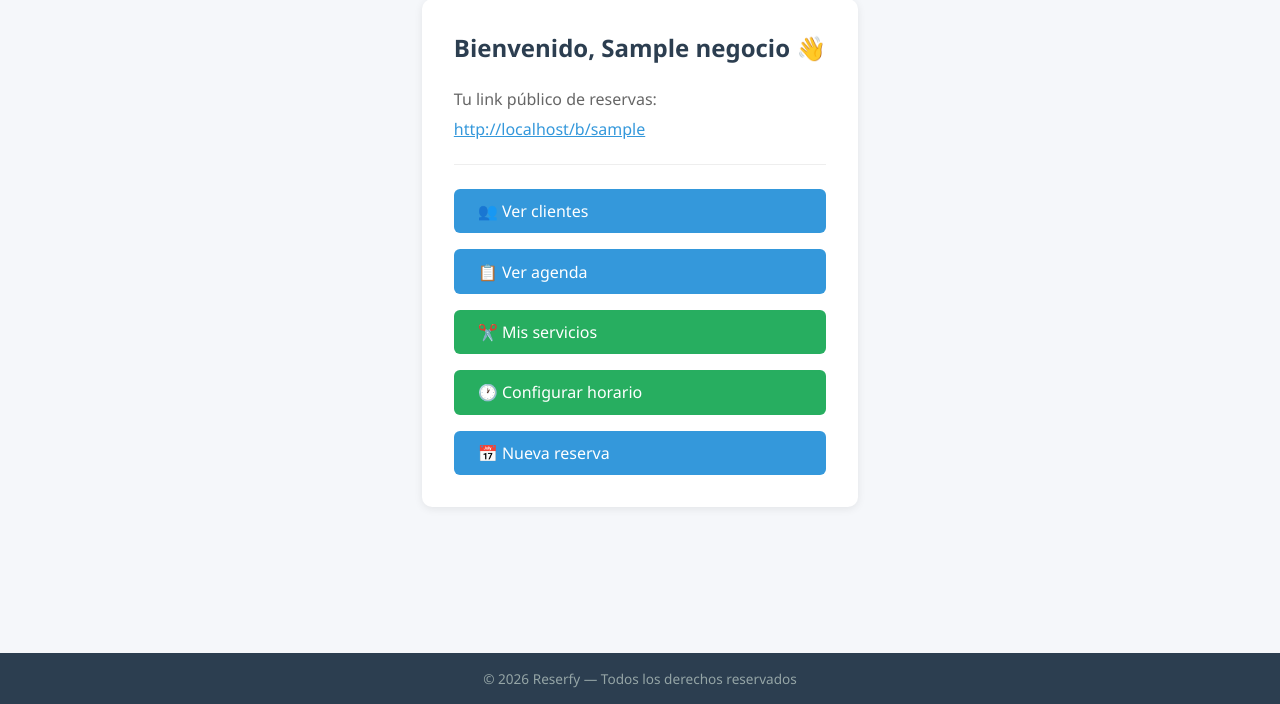
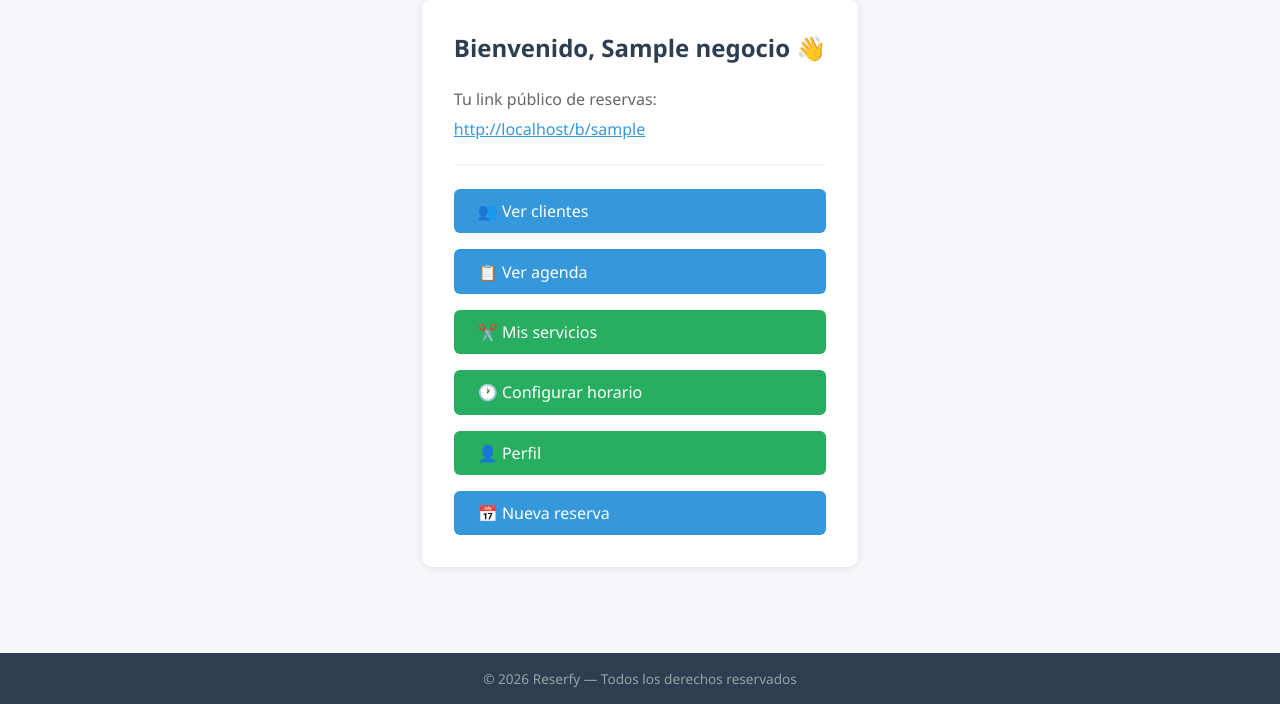
Before and after one commit to r0binsito/sistema-reservas, a Flask app: page /dashboard in a window 1280 px wide. Shown: the part 96-800 px from the top of the page. Run offline with Flask 3, Linux system fonts and the light colour scheme; a user stored in the database is signed in; tables that the repository leaves empty hold one stand-in row (values such as "Sample post").

```diff
--- a/templates/dashboard.html
+++ b/templates/dashboard.html
@@ -17,6 +17,7 @@
         <a href="{{ url_for('ver_reservas') }}" class="btn btn-primary">📋 Ver agenda</a>
         <a href="{{ url_for('ver_servicios') }}" class="btn btn-success">✂️ Mis servicios</a>
         <a href="{{ url_for('configurar_horario') }}" class="btn btn-success">🕐 Configurar horario</a>
+        <a href="{{ url_for('perfil_negocio') }}" class="btn btn-success">👤 Perfil</a>
         <a href="{{ url_for('reserva_publica', slug=current_user.negocio.slug) }}" class="btn btn-primary">📅 Nueva reserva</a>
     </div>
 </div>
```
